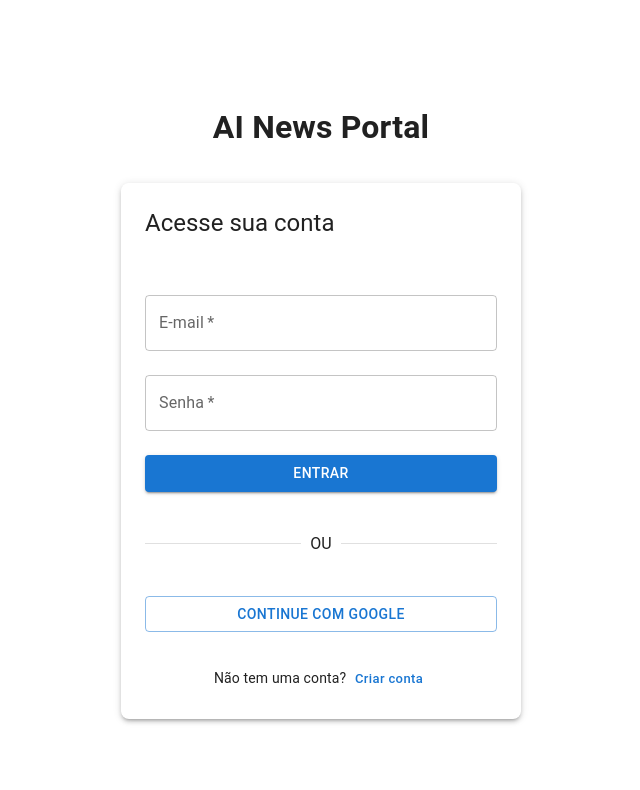
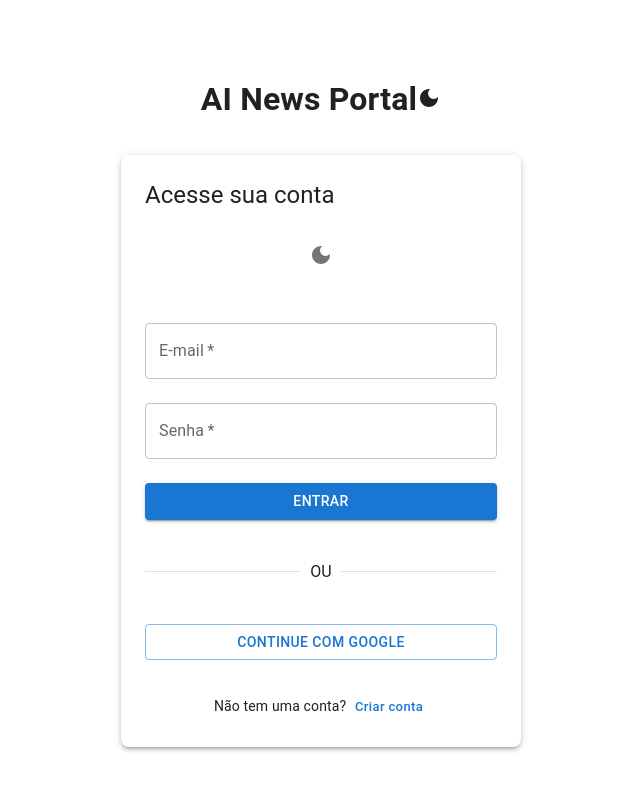
Before and after one commit to s4mp41xao/ai-news-portal, a React (Vite) app: page / in a window 1280 px wide. Shown: the top 790 px of the page, without its empty margins (319-959 px from the left). Built offline with nearby package versions, Linux system fonts and the light colour scheme; no server answers.

Commit message:
Add DarkMode component to Auth page and fetch news in News component

```diff
--- a/src/App.jsx
+++ b/src/App.jsx
@@ -3,6 +3,7 @@ import Auth from './components/Auth'
 import News from './components/News'
 import { useAuthState } from 'react-firebase-hooks/auth'
 import { auth } from './firebase'
+import { DarkMode } from '@mui/icons-material'
 
 export default function App() {
   const [user, loading] = useAuthState(auth)
@@ -38,6 +39,7 @@ export default function App() {
       <CssBaseline />
       <h1 style={{ textAlign: 'center', marginBottom: '2rem' }}>
         AI News Portal
+        <DarkMode />
       </h1>
       {!user ? <Auth /> : <News />}
     </Container>
--- a/src/components/Auth.jsx
+++ b/src/components/Auth.jsx
@@ -1,4 +1,9 @@
+import React from 'react'
+import { Button } from '@mui/material'
+import DarkMode from './DarkMode'
+
 import { useState } from 'react'
+
 import {
   useSignInWithEmailAndPassword,
   useCreateUserWithEmailAndPassword,
@@ -6,7 +11,6 @@ import {
 } from 'react-firebase-hooks/auth'
 import { auth } from '../firebase'
 import {
-  Button,
   TextField,
   Box,
   Typography,
@@ -74,6 +78,7 @@ export default function Auth() {
         {isLogin ? 'Acesse sua conta' : 'Crie uma conta'}
       </Typography>
 
+      <DarkMode />
       <Collapse in={!!error}>
         <Alert
           severity="error"
--- /dev/null
+++ b/src/components/DarkMode.jsx
@@ -0,0 +1,35 @@
+import React, { useState, useEffect } from 'react'
+import { IconButton } from '@mui/material'
+import {
+  DarkMode as DarkModeIcon,
+  LightMode as LightModeIcon
+} from '@mui/icons-material'
+
+const DarkModeToggle = () => {
+  const [isDarkMode, setIsDarkMode] = useState(false)
+
+  useEffect(() => {
+    const savedMode = localStorage.getItem('darkMode') === 'true'
+    setIsDarkMode(savedMode)
+    if (savedMode) {
+      document.documentElement.classList.add('dark')
+    }
+  }, [])
+
+  const toggleDarkMode = () => {
+    const newMode = !isDarkMode
+    setIsDarkMode(newMode)
+    localStorage.setItem('darkMode', newMode)
+    document.documentElement.classList.toggle('dark', newMode)
+    document.body.style.backgroundColor = newMode ? '#333' : '#fff'
+    document.body.style.color = newMode ? '#fff' : '#000'
+  }
+
+  return (
+    <IconButton onClick={toggleDarkMode}>
+      {isDarkMode ? <LightModeIcon /> : <DarkModeIcon />}
+    </IconButton>
+  )
+}
+
+export default DarkModeToggle
```
Also changed, not shown: 1 other file (tests, documents, lock files or other folders).
